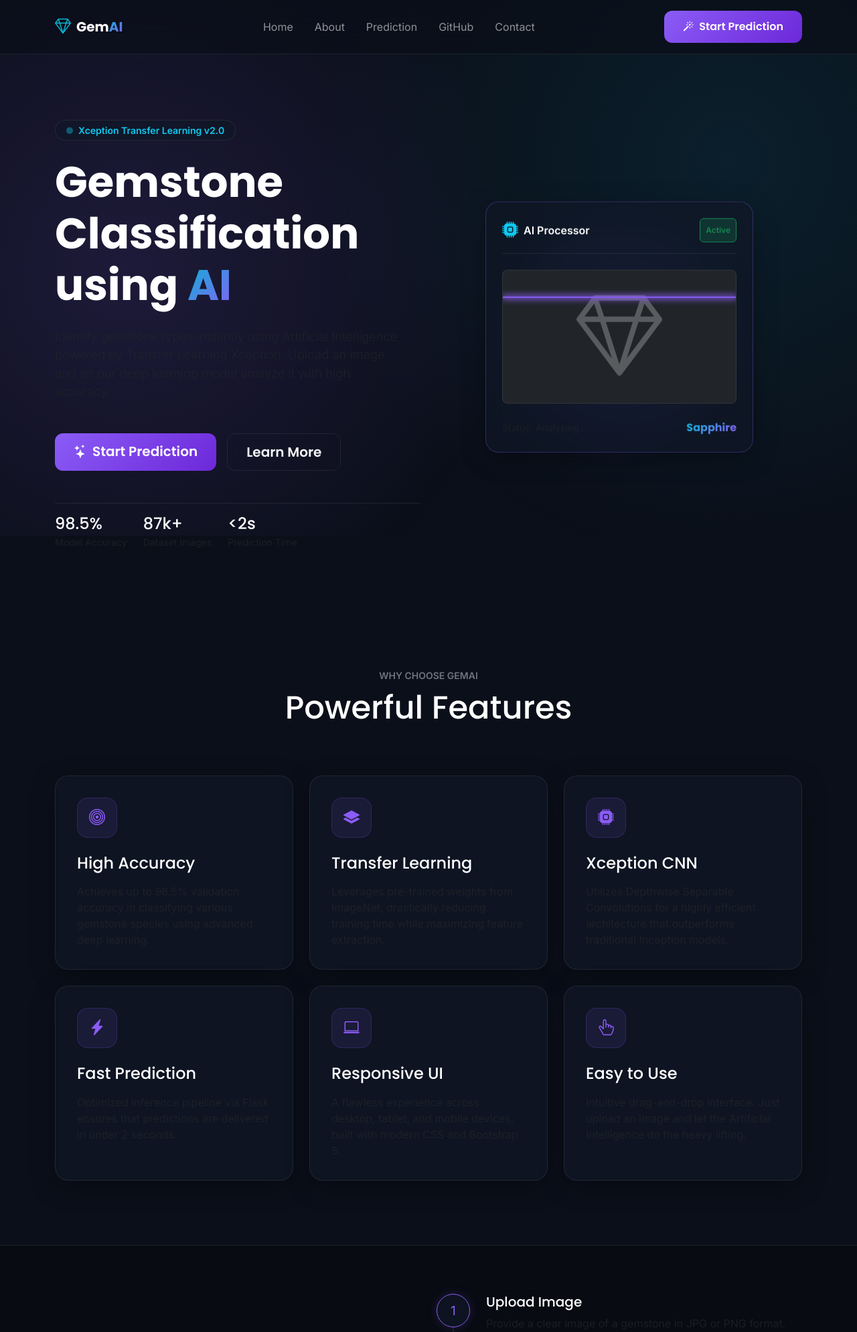
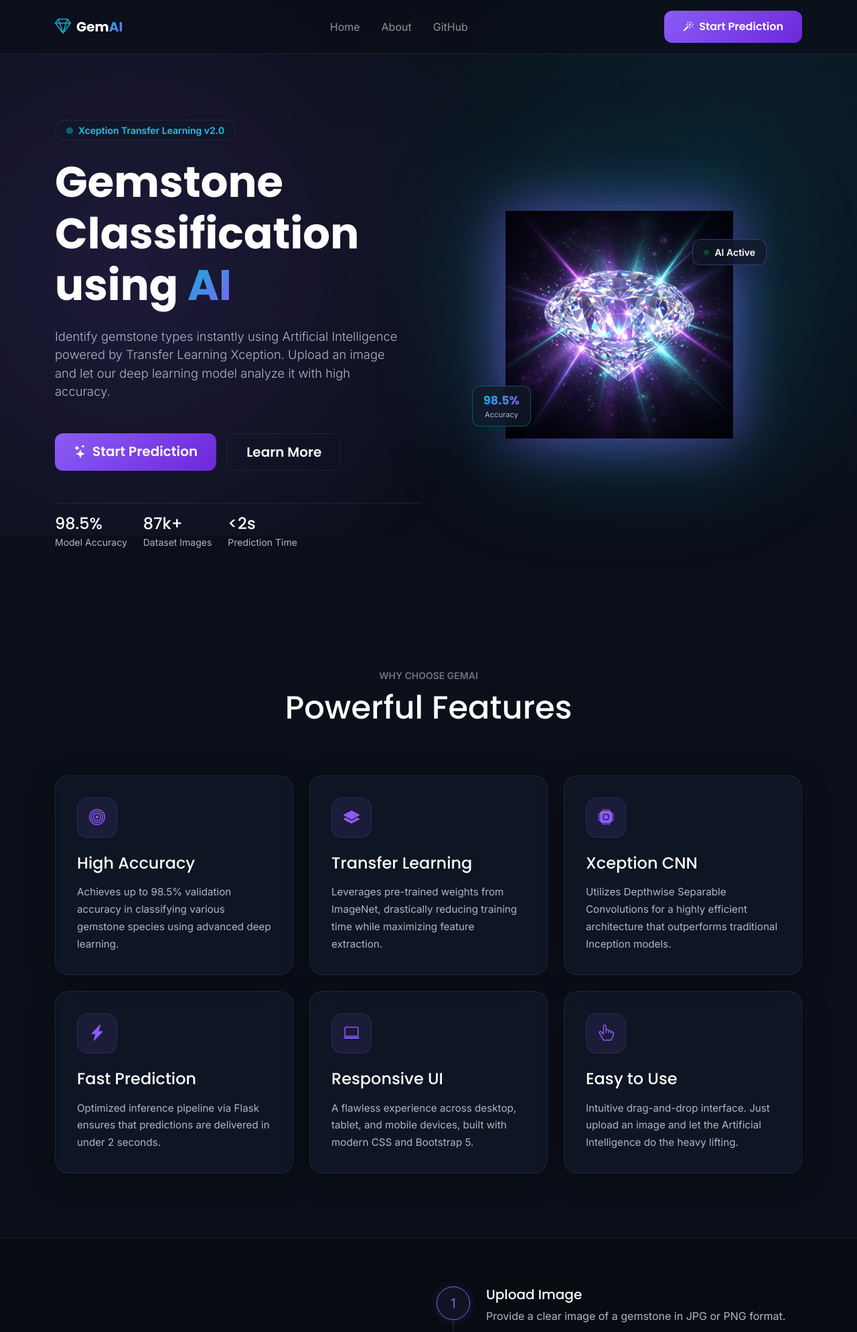
Before and after one commit to rizkihsn/gemstone-classification-xception, a Flask app: page / in a window 1280 px wide. Shown: the top 1989 px of the page at 67% size. Run offline with Flask 3, Linux system fonts and the light colour scheme.

Commit message:
Update UI, logika prediksi, dan tambahkan gambar hero

```diff
--- a/static/css/style.css
+++ b/static/css/style.css
@@ -5,10 +5,10 @@
     --primary-hover: #7C3AED;
     --secondary-color: #06B6D4; /* Cyan */
     --bg-dark: #0B0F19; /* Deep Space Navy */
-    --bg-card: rgba(17, 24, 39, 0.7); /* Glass Card Bg */
-    --bg-card-hover: rgba(31, 41, 55, 0.8);
+    --bg-card: rgba(17, 24, 39, 0.75); /* Glass Card Bg */
+    --bg-card-hover: rgba(31, 41, 55, 0.9);
     --text-main: #F3F4F6;
-    --text-muted: #9CA3AF;
+    --text-muted: #B0B7C3;
     --border-glass: rgba(255, 255, 255, 0.08);
     --shadow-soft: 0 10px 40px -10px rgba(0,0,0,0.5);
     --shadow-glow: 0 0 20px rgba(139, 92, 246, 0.4);
@@ -27,6 +27,10 @@ body {
 /* Typography */
 h1, h2, h3, h4, h5, h6, .navbar-brand, .btn, .font-poppins {
     font-family: 'Poppins', sans-serif;
+}
+
+.text-muted {
+    color: var(--text-muted) !important;
 }
 
 .text-gradient {
@@ -139,13 +143,22 @@ h1, h2, h3, h4, h5, h6, .navbar-brand, .btn, .font-poppins {
     transition: var(--transition-smooth);
     height: 100%;
     padding: 2rem;
+    min-height: 220px;
+}
+
+.feature-card p.text-muted,
+.feature-card p {
+    color: var(--text-muted) !important;
+    opacity: 1 !important;
+    line-height: 1.7;
+    font-size: 0.95rem;
 }
 
 .feature-card:hover {
     transform: translateY(-8px);
     background: var(--bg-card-hover);
     border-color: rgba(139, 92, 246, 0.3);
-    box-shadow: 0 20px 40px -15px rgba(0,0,0,0.7), 0 0 15px rgba(139, 92, 246, 0.1);
+    box-shadow: 0 20px 40px -15px rgba(0,0,0,0.7), 0 0 15px rgba(139, 92, 246, 0.15);
 }
 
 .feature-icon-wrapper {
--- a/static/js/script.js
+++ b/static/js/script.js
@@ -17,20 +17,30 @@ document.addEventListener('DOMContentLoaded', () => {
     if ('IntersectionObserver' in window) {
         const observerOptions = {
             root: null,
-            rootMargin: '0px',
-            threshold: 0.1
+            rootMargin: '0px 0px -50px 0px',
+            threshold: 0
         };
 
-        const observer = new IntersectionObserver((entries, observer) => {
+        const observer = new IntersectionObserver((entries, obs) => {
             entries.forEach(entry => {
                 if (entry.isIntersecting) {
                     entry.target.classList.add('visible');
-                    observer.unobserve(entry.target);
+                    obs.unobserve(entry.target);
                 }
             });
         }, observerOptions);
 
         animatedElements.forEach(el => observer.observe(el));
+
+        // Force check immediately in case elements are already in viewport
+        setTimeout(() => {
+            animatedElements.forEach(el => {
+                const rect = el.getBoundingClientRect();
+                if (rect.top < window.innerHeight && rect.bottom > 0) {
+                    el.classList.add('visible');
+                }
+            });
+        }, 50);
     } else {
         // Fallback
         animatedElements.forEach(el => el.classList.add('visible'));
--- a/templates/base.html
+++ b/templates/base.html
@@ -1,5 +1,6 @@
 <!DOCTYPE html>
 <html lang="en">
+
 <head>
     <meta charset="UTF-8">
     <meta name="viewport" content="width=device-width, initial-scale=1.0">
@@ -14,6 +15,7 @@
     <!-- Custom CSS -->
     <link rel="stylesheet" href="{{ url_for('static', filename='css/style.css') }}">
 </head>
+
 <body>
     <!-- Background Mesh -->
     <div class="bg-mesh"></div>
@@ -26,7 +28,9 @@
                 <span class="fw-bold tracking-wide">Gem<span class="text-gradient">AI</span></span>
             </a>
 
-            <button class="navbar-toggler border-0" type="button" data-bs-toggle="collapse" data-bs-toggle="collapse" data-bs-target="#navbarNav" aria-controls="navbarNav" aria-expanded="false" aria-label="Toggle navigation">
+            <button class="navbar-toggler border-0" type="button" data-bs-toggle="collapse" data-bs-toggle="collapse"
+                data-bs-target="#navbarNav" aria-controls="navbarNav" aria-expanded="false"
+                aria-label="Toggle navigation">
                 <span class="navbar-toggler-icon"></span>
             </button>
 
@@ -39,13 +43,8 @@
                         <a class="nav-link px-3" href="{{ url_for('about') }}">About</a>
                     </li>
                     <li class="nav-item">
-                        <a class="nav-link px-3" href="{{ url_for('predict') }}">Prediction</a>
-                    </li>
-                    <li class="nav-item">
-                        <a class="nav-link px-3" href="https://github.com" target="_blank" rel="noopener noreferrer">GitHub</a>
-                    </li>
-                    <li class="nav-item">
-                        <a class="nav-link px-3" href="#contact">Contact</a>
+                        <a class="nav-link px-3" href="https://github.com/rizkihsn/gemstone-classification-xception.git"
+                            target="_blank" rel="noopener noreferrer">GitHub</a>
                     </li>
                 </ul>
                 <div class="d-flex mt-3 mt-lg-0">
@@ -63,7 +62,8 @@
     </main>
 
     <!-- Footer -->
-    <footer class="mt-5 pt-5 pb-4 border-top" style="border-color: var(--border-glass) !important; background: rgba(11, 15, 25, 0.8);">
+    <footer class="mt-5 pt-5 pb-4 border-top"
+        style="border-color: var(--border-glass) !important; background: rgba(11, 15, 25, 0.8);">
         <div class="container">
             <div class="row gy-4">
                 <div class="col-lg-4 col-md-6">
@@ -72,50 +72,29 @@
                         <span class="fw-bold fs-4">Gem<span class="text-gradient">AI</span></span>
                     </a>
                     <p class="text-muted small pe-lg-5">
-                        Advanced Artificial Intelligence powered by Transfer Learning Xception to instantly identify and classify gemstone types with high accuracy.
+                        Advanced Artificial Intelligence powered by Transfer Learning Xception to instantly identify and
+                        classify gemstone types with high accuracy.
                     </p>
                 </div>
 
                 <div class="col-lg-2 col-md-6">
                     <h6 class="font-poppins text-white mb-3">Navigation</h6>
                     <ul class="list-unstyled mb-0">
-                        <li class="mb-2"><a href="{{ url_for('index') }}" class="text-muted text-decoration-none hover-white transition-all">Home</a></li>
-                        <li class="mb-2"><a href="{{ url_for('about') }}" class="text-muted text-decoration-none hover-white transition-all">About</a></li>
-                        <li class="mb-2"><a href="{{ url_for('predict') }}" class="text-muted text-decoration-none hover-white transition-all">Prediction</a></li>
+                        <li class="mb-2"><a href="{{ url_for('index') }}"
+                                class="text-muted text-decoration-none hover-white transition-all">Home</a></li>
+                        <li class="mb-2"><a href="{{ url_for('about') }}"
+                                class="text-muted text-decoration-none hover-white transition-all">About</a></li>
+                        <li class="mb-2"><a href="{{ url_for('predict') }}"
+                                class="text-muted text-decoration-none hover-white transition-all">Prediction</a></li>
                     </ul>
                 </div>
 
-                <div class="col-lg-2 col-md-6">
-                    <h6 class="font-poppins text-white mb-3">Resources</h6>
-                    <ul class="list-unstyled mb-0">
-                        <li class="mb-2"><a href="#" class="text-muted text-decoration-none hover-white transition-all">Dataset</a></li>
-                        <li class="mb-2"><a href="#" class="text-muted text-decoration-none hover-white transition-all">Xception Model</a></li>
-                        <li class="mb-2"><a href="#" class="text-muted text-decoration-none hover-white transition-all">Flask Docs</a></li>
-                    </ul>
-                </div>
-
-                <div class="col-lg-4 col-md-6" id="contact">
-                    <h6 class="font-poppins text-white mb-3">Connect With Us</h6>
-                    <div class="d-flex gap-3 mb-4">
-                        <a href="#" class="btn btn-outline-light rounded-circle p-2 d-flex align-items-center justify-content-center" style="width: 40px; height: 40px; border-color: var(--border-glass);">
-                            <i class="bi bi-github"></i>
-                        </a>
-                        <a href="#" class="btn btn-outline-light rounded-circle p-2 d-flex align-items-center justify-content-center" style="width: 40px; height: 40px; border-color: var(--border-glass);">
-                            <i class="bi bi-linkedin"></i>
-                        </a>
-                        <a href="#" class="btn btn-outline-light rounded-circle p-2 d-flex align-items-center justify-content-center" style="width: 40px; height: 40px; border-color: var(--border-glass);">
-                            <i class="bi bi-envelope-fill"></i>
-                        </a>
+                <div class="row mt-5 pt-4 border-top" style="border-color: var(--border-glass) !important;">
+                    <div class="col-12 text-center text-muted small">
+                        &copy; 2025-2026 Gemstone Classification AI. Capstone Project.
                     </div>
                 </div>
             </div>
-
-            <div class="row mt-5 pt-4 border-top" style="border-color: var(--border-glass) !important;">
-                <div class="col-12 text-center text-muted small">
-                    &copy; 2025-2026 Gemstone Classification AI. Capstone Project.
-                </div>
-            </div>
-        </div>
     </footer>
 
     <!-- Bootstrap 5 JS Bundle -->
@@ -124,4 +103,5 @@
     <!-- Custom JS -->
     <script src="{{ url_for('static', filename='js/script.js') }}"></script>
 </body>
+
 </html>
--- a/templates/index.html
+++ b/templates/index.html
@@ -5,7 +5,7 @@
 <section class="min-vh-100 d-flex align-items-center position-relative pt-5 pb-5 mt-n5">
     <div class="container relative z-index-1">
         <div class="row align-items-center gy-5">
-            <div class="col-lg-6 fade-up">
+            <div class="col-lg-6">
                 <div class="d-inline-flex align-items-center bg-card rounded-pill border px-3 py-1 mb-4" style="border-color: var(--border-glass) !important; background: var(--bg-card);">
                     <span class="spinner-grow spinner-grow-sm text-info me-2" role="status" aria-hidden="true" style="width: 10px; height: 10px;"></span>
                     <span class="small text-info fw-semibold">Xception Transfer Learning v2.0</span>
@@ -44,32 +44,35 @@
             </div>
 
             <div class="col-lg-6 fade-left text-center">
-                <div class="position-relative d-inline-block">
-                    <!-- Decorative background glow behind illustration -->
-                    <div class="position-absolute top-50 start-50 translate-middle rounded-circle" style="width: 400px; height: 400px; background: radial-gradient(circle, rgba(139,92,246,0.3) 0%, rgba(0,0,0,0) 70%); z-index: -1;"></div>
+                <div class="position-relative d-inline-flex align-items-center justify-content-center" style="width: 440px; max-width: 100%;">
+                    <!-- Decorative glow rings -->
+                    <div class="position-absolute top-50 start-50 translate-middle rounded-circle" style="width: 420px; height: 420px; background: radial-gradient(circle, rgba(139,92,246,0.25) 0%, rgba(6,182,212,0.1) 40%, transparent 70%); z-index: 0; animation: pulse-glow-bg 4s ease-in-out infinite;"></div>
+                    <div class="position-absolute top-50 start-50 translate-middle rounded-circle" style="width: 320px; height: 320px; border: 1px solid rgba(139,92,246,0.2); z-index: 0; animation: rotate-ring 12s linear infinite;"></div>
+                    <div class="position-absolute top-50 start-50 translate-middle rounded-circle" style="width: 380px; height: 380px; border: 1px dashed rgba(6,182,212,0.15); z-index: 0; animation: rotate-ring 20s linear infinite reverse;"></div>
 
-                    <!-- We use CSS shapes and icons for a modern abstract illustration since we don't have images -->
-                    <div class="glass-panel p-4 floating" style="width: 400px; max-width: 100%; height: auto; border: 1px solid rgba(139,92,246,0.3);">
-                        <div class="d-flex justify-content-between mb-4 pb-3 border-bottom" style="border-color: var(--border-glass) !important;">
+                    <!-- Diamond Image -->
+                    <img src="{{ url_for('static', filename='diamond_hero.png') }}"
+                         alt="3D Diamond Gemstone"
+                         class="floating"
+                         style="width: 340px; max-width: 100%; position: relative; z-index: 1; filter: drop-shadow(0 0 40px rgba(139,92,246,0.6)) drop-shadow(0 0 80px rgba(6,182,212,0.3));">
+
+                    <!-- Floating badge top-right -->
+                    <div class="position-absolute" style="top: 30px; right: 0px; z-index: 2;">
+                        <div class="glass-panel px-3 py-2" style="border-color: rgba(139,92,246,0.4); border-radius: 12px;">
                             <div class="d-flex align-items-center gap-2">
-                                <i class="bi bi-cpu-fill text-info fs-4"></i>
-                                <span class="fw-semibold text-white">AI Processor</span>
+                                <span class="spinner-grow spinner-grow-sm text-success" style="width: 8px; height: 8px;"></span>
+                                <span class="small fw-semibold text-white">AI Active</span>
                             </div>
-                            <span class="badge bg-success bg-opacity-25 text-success border border-success d-flex align-items-center px-2 py-1">Active</span>
                         </div>
+                    </div>
 
-                        <!-- Simulated scanning UI -->
-                        <div class="position-relative mb-4 bg-dark rounded-3 overflow-hidden" style="height: 200px; border: 1px solid var(--border-glass);">
-                            <div class="position-absolute top-50 start-50 translate-middle text-center w-100">
-                                <i class="bi bi-gem text-white opacity-25" style="font-size: 8rem;"></i>
+                    <!-- Floating accuracy badge bottom-left -->
+                    <div class="position-absolute" style="bottom: 30px; left: 0px; z-index: 2;">
+                        <div class="glass-panel px-3 py-2" style="border-color: rgba(6,182,212,0.4); border-radius: 12px;">
+                            <div class="text-center">
+                                <div class="fw-bold text-gradient" style="font-family: Poppins, sans-serif; font-size: 1.1rem;">98.5%</div>
+                                <div class="small text-muted" style="font-size: 0.7rem;">Accuracy</div>
                             </div>
-                            <!-- Scanner line animation -->
-                            <div class="position-absolute w-100" style="height: 2px; background: var(--primary-color); top: 0; box-shadow: 0 0 10px 2px var(--primary-color); animation: scan 3s linear infinite;"></div>
-                        </div>
-
-                        <div class="d-flex justify-content-between align-items-center">
-                            <span class="text-muted small">Status: Analyzing...</span>
-                            <span class="font-poppins text-gradient fw-bold">Sapphire</span>
                         </div>
                     </div>
                 </div>
@@ -227,8 +230,8 @@
             .gem-card {
                 aspect-ratio: 1;
                 border-radius: 20px;
-                background: linear-gradient(135deg, rgba(255,255,255,0.05), rgba(255,255,255,0.01));
-                border: 1px solid var(--border-glass);
+                background: linear-gradient(135deg, rgba(139,92,246,0.08), rgba(6,182,212,0.04));
+                border: 1px solid rgba(139,92,246,0.2);
                 display: flex;
                 flex-direction: column;
                 align-items: center;
@@ -242,79 +245,93 @@
                 content: '';
                 position: absolute;
                 inset: 0;
-                background: linear-gradient(to bottom, transparent, rgba(0,0,0,0.8));
+                background: linear-gradient(to bottom, transparent 40%, rgba(0,0,0,0.7) 100%);
                 z-index: 1;
+                pointer-events: none;
             }
             .gem-card:hover {
-                transform: translateY(-5px);
+                transform: translateY(-8px);
                 border-color: var(--primary-color);
-                box-shadow: 0 10px 20px rgba(0,0,0,0.5), inset 0 0 20px rgba(139,92,246,0.2);
+                box-shadow: 0 20px 40px rgba(0,0,0,0.5), 0 0 30px rgba(139,92,246,0.3), inset 0 0 20px rgba(139,92,246,0.1);
             }
-            .gem-card i {
-                font-size: 3.5rem;
-                color: rgba(255,255,255,0.2);
-                z-index: 0;
-                position: absolute;
-                top: 50%;
-                left: 50%;
-                transform: translate(-50%, -50%);
+            .gem-icon-wrap {
+                width: 70px;
+                height: 70px;
+                background: linear-gradient(135deg, rgba(139,92,246,0.3), rgba(6,182,212,0.2));
+                border-radius: 50%;
+                display: flex;
+                align-items: center;
+                justify-content: center;
+                border: 1px solid rgba(139,92,246,0.3);
+                margin-bottom: 12px;
+                position: relative;
+                z-index: 2;
                 transition: var(--transition-smooth);
             }
-            .gem-card:hover i {
-                color: var(--primary-color);
-                transform: translate(-50%, -60%) scale(1.1);
+            .gem-icon-wrap i {
+                font-size: 2rem;
+                background: linear-gradient(135deg, #C084FC, #06B6D4);
+                -webkit-background-clip: text;
+                -webkit-text-fill-color: transparent;
+                background-clip: text;
+            }
+            .gem-card:hover .gem-icon-wrap {
+                background: linear-gradient(135deg, rgba(139,92,246,0.5), rgba(6,182,212,0.4));
+                transform: scale(1.1) rotate(5deg);
+                box-shadow: 0 0 20px rgba(139,92,246,0.5);
             }
             .gem-name {
                 position: absolute;
-                bottom: 20px;
+                bottom: 16px;
                 left: 0;
                 width: 100%;
                 text-align: center;
                 z-index: 2;
                 font-family: 'Poppins', sans-serif;
                 font-weight: 600;
-                letter-spacing: 1px;
+                letter-spacing: 0.5px;
+                font-size: 0.9rem;
+                color: #ffffff;
+                text-shadow: 0 1px 8px rgba(0,0,0,0.8);
             }
         </style>
 
         <div class="gem-grid fade-up">
-            <div class="gem-card">
-                <i class="bi bi-gem"></i>
-                <div class="gem-name text-white">Amethyst</div>
+            <div class="gem-card" style="background-image: url('{{ url_for('static', filename='images/Amethyst.jpg') }}'); background-size: cover; background-position: center;">
+                <div class="gem-name">Amethyst</div>
             </div>
-            <div class="gem-card">
-                <i class="bi bi-gem"></i>
-                <div class="gem-name text-white">Aquamarine</div>
+            <div class="gem-card" style="background-image: url('{{ url_for('static', filename='images/Aquamarine.jpg') }}'); background-size: cover; background-position: center;">
+                <div class="gem-name">Aquamarine</div>
             </div>
-            <div class="gem-card">
-                <i class="bi bi-gem"></i>
-                <div class="gem-name text-white">Citrine</div>
+            <div class="gem-card" style="background-image: url('{{ url_for('static', filename='images/Citrine.jpg') }}'); background-size: cover; background-position: center;">
+                <div class="gem-name">Citrine</div>
             </div>
-            <div class="gem-card">
-                <i class="bi bi-gem"></i>
-                <div class="gem-name text-white">Diamond</div>
+            <div class="gem-card" style="background-image: url('{{ url_for('static', filename='images/Diamond.jpg') }}'); background-size: cover; background-position: center;">
+                <div class="gem-name">Diamond</div>
             </div>
-            <div class="gem-card">
-                <i class="bi bi-gem"></i>
-                <div class="gem-name text-white">Emerald</div>
+            <div class="gem-card" style="background-image: url('{{ url_for('static', filename='images/Emerald.jpg') }}'); background-size: cover; background-position: center;">
+                <div class="gem-name">Emerald</div>
             </div>
-            <div class="gem-card">
-                <i class="bi bi-gem"></i>
-                <div class="gem-name text-white">Peridot</div>
+            <div class="gem-card" style="background-image: url('{{ url_for('static', filename='images/Peridot.jpg') }}'); background-size: cover; background-position: center;">
+                <div class="gem-name">Peridot</div>
             </div>
-            <div class="gem-card">
-                <i class="bi bi-gem"></i>
-                <div class="gem-name text-white">Ruby</div>
+            <div class="gem-card" style="background-image: url('{{ url_for('static', filename='images/Ruby.jpg') }}'); background-size: cover; background-position: center;">
+                <div class="gem-name">Ruby</div>
             </div>
-            <div class="gem-card">
-                <i class="bi bi-gem"></i>
-                <div class="gem-name text-white">Sapphire Blue</div>
+            <div class="gem-card" style="background-image: url('{{ url_for('static', filename='images/Sapphire Blue.jpg') }}'); background-size: cover; background-position: center;">
+                <div class="gem-name">Sapphire Blue</div>
+            </div>
+            <div class="gem-card" style="background-image: url('{{ url_for('static', filename='images/Tigers Eye.jpg') }}'); background-size: cover; background-position: center;">
+                <div class="gem-name">Tigers Eye</div>
+            </div>
+            <div class="gem-card" style="background-image: url('{{ url_for('static', filename='images/Tourmaline.jpg') }}'); background-size: cover; background-position: center;">
+                <div class="gem-name">Tourmaline</div>
             </div>
         </div>
     </div>
 </section>
 
-<!-- Additional inline CSS for scanner animation -->
+<!-- Additional inline CSS for animations -->
 <style>
 @keyframes scan {
     0% { top: 0; opacity: 0; }
@@ -322,6 +339,14 @@
     90% { opacity: 1; }
     100% { top: 100%; opacity: 0; }
 }
+@keyframes pulse-glow-bg {
+    0%, 100% { transform: translate(-50%, -50%) scale(1); opacity: 0.7; }
+    50% { transform: translate(-50%, -50%) scale(1.1); opacity: 1; }
+}
+@keyframes rotate-ring {
+    from { transform: translate(-50%, -50%) rotate(0deg); }
+    to { transform: translate(-50%, -50%) rotate(360deg); }
+}
 </style>
 
 {% endblock %}
```
Also changed, not shown: predict.py (+16 -2 lines), static/diamond_hero.png (added), static/images/Amethyst.jpg (added), static/images/Aquamarine.jpg (added), static/images/Citrine.jpg (added), static/images/Diamond.jpg (added), static/images/Emerald.jpg (added), static/images/Peridot.jpg (added), static/images/Ruby.jpg (added), static/images/Sapphire Blue.jpg (added), static/images/Tigers Eye.jpg (added), static/images/Tourmaline.jpg (added).
